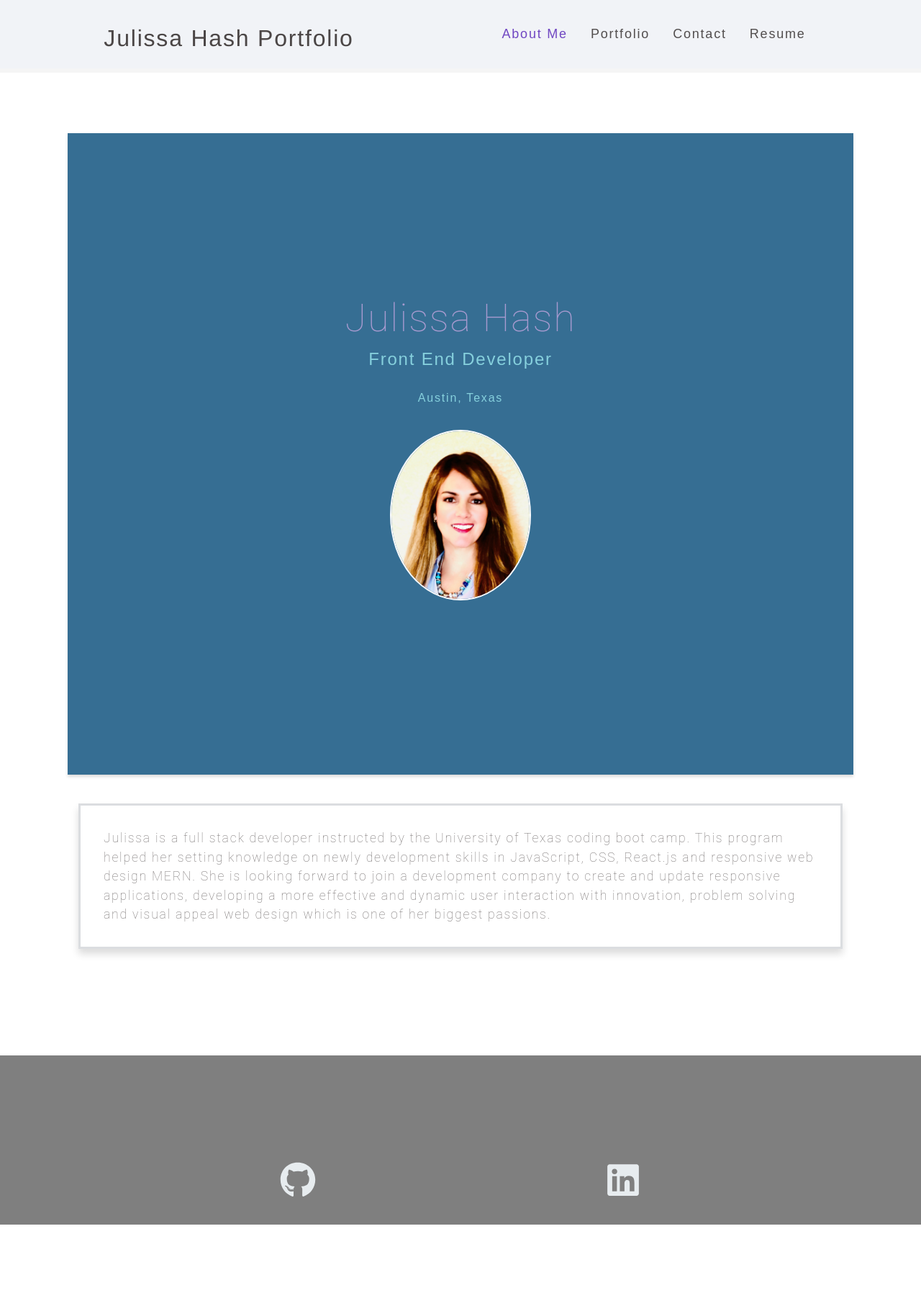
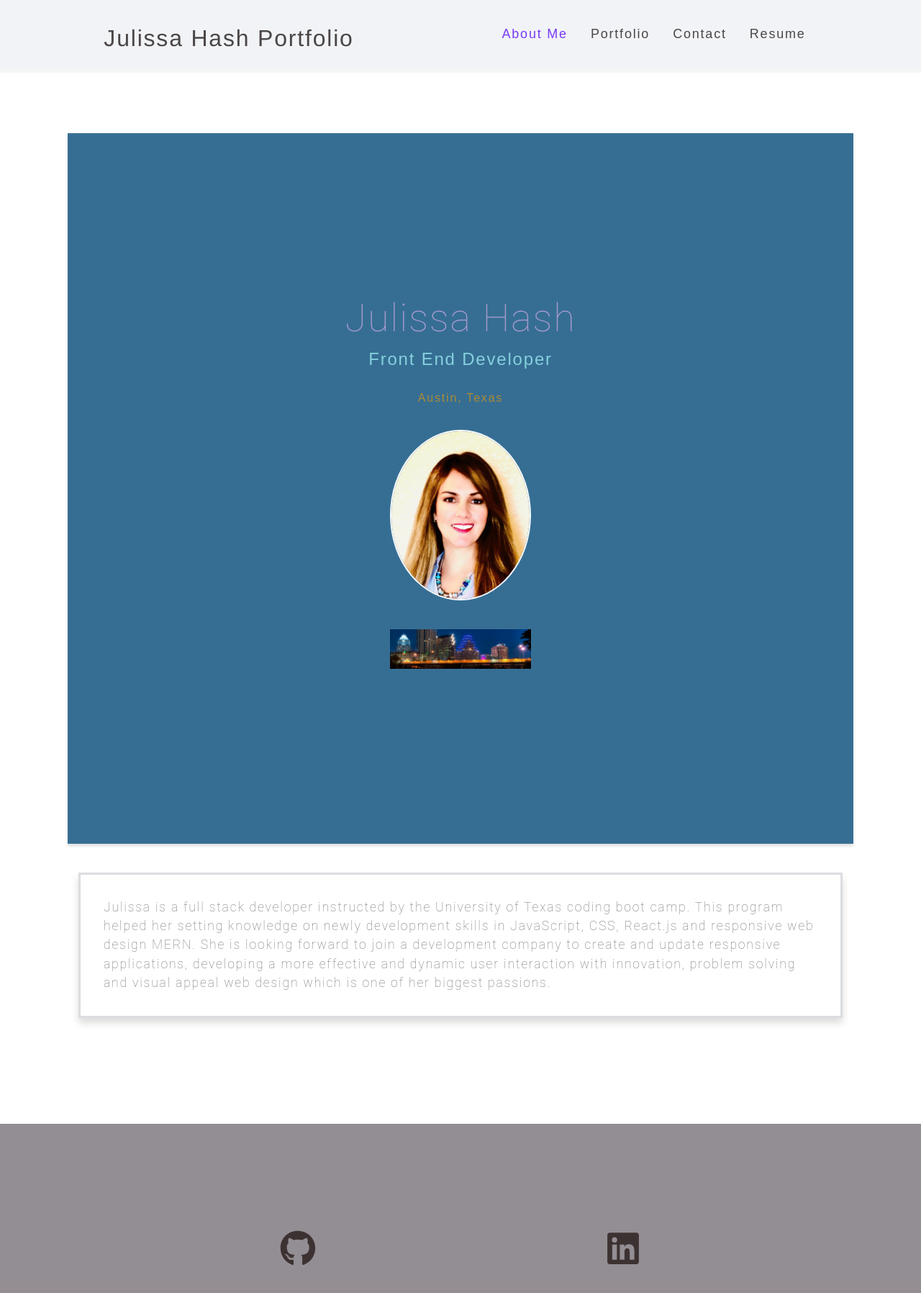
Before and after one commit to yoyachi/full-portfolio, a React (Create React App) app: page / in a window 1280 px wide. Shown: the whole page at 72% size. Before the commit the page ends 1701 px from the top, so only its background shows below. Built offline with nearby package versions, Linux system fonts and the light colour scheme.

Commit message:
Update about

```diff
--- a/src/components/About/index.js
+++ b/src/components/About/index.js
@@ -1,5 +1,6 @@
 import React from 'react'
 import coverImage from "../../assets/cover/IMG_2093.JPG";
+import austinImage from "../../assets/cover/austin.jpg";
 function About() {
 
   return (
@@ -15,6 +16,9 @@ function About() {
         <div className="image1">
           <img src={coverImage} className="my-2" style={{ width: "100%" }} alt="cover" />
         </div>
+        <div>
+        <img src={austinImage} className="my-a" style={{ width: "100%" }} alt="cover" />
+        </div>
 
       </div>
       <div className="text">
--- a/src/index.css
+++ b/src/index.css
@@ -83,7 +83,7 @@ h3 {
 
 h4 {
 	font-size: 1.5rem;
-	color: steelblue;
+	color: rgb(66, 85, 224);
 
 }
 
@@ -250,6 +250,8 @@ textarea {
 .mx-2 {
 	margin-right: var(--spacing-two);
 	margin-left: var(--spacing-two);
+	color: rgb(75, 70, 70);
+	font-weight: 300;
 }
 
 .my-1 {
@@ -271,6 +273,12 @@ textarea {
 	flex-wrap: wrap;
 	justify-content:space-evenly ;
 
+}
+
+.my-a {
+	margin-top: var(--spacing-two);
+	margin-bottom: var(--spacing-two);
+	width: 100%;
 }
 
 .px-1 {
@@ -313,7 +321,7 @@ textarea {
 
 .city {
 	font-size: 1rem!important;
-	color: #86d0dd;
+	color: #ad8b35;
 }
 
 .modalBackdrop {
@@ -343,7 +351,7 @@ textarea {
 }
 
 .navActive {
-	color: rgb(112, 71, 194);
+	color: rgb(120, 58, 245);
 }
 
 .text {
@@ -360,14 +368,14 @@ textarea {
 	display: flex;
 	flex-wrap: wrap;
 	justify-content:space-evenly ;
-	background:rgba(0, 0, 0, .5);
+	background:rgba(41, 30, 40, 0.5);
   padding-top: 10%;
   text-align: center;
 }
 .footer a {
   font-size: 50px;
   padding: 1rem;
-  color: #e7ecef;
+  color: rgb(61, 50, 50);
 
 }
 .photo {
@@ -439,7 +447,7 @@ textarea {
 
 .card-subtitle {
 	font-size: 1.2rem;
-	color: rgba(182, 177, 24, 0.982);
+	color: rgba(241, 234, 15, 0.982);
 }
 
 .card-text {
@@ -471,7 +479,8 @@ textarea {
 	font-size: 0.70rem;
 	color: black;
 	background-color: white;
-	padding: ;
+	padding: 1%;
+	border-radius: 1rem;
 }
 
 .padding {
```
